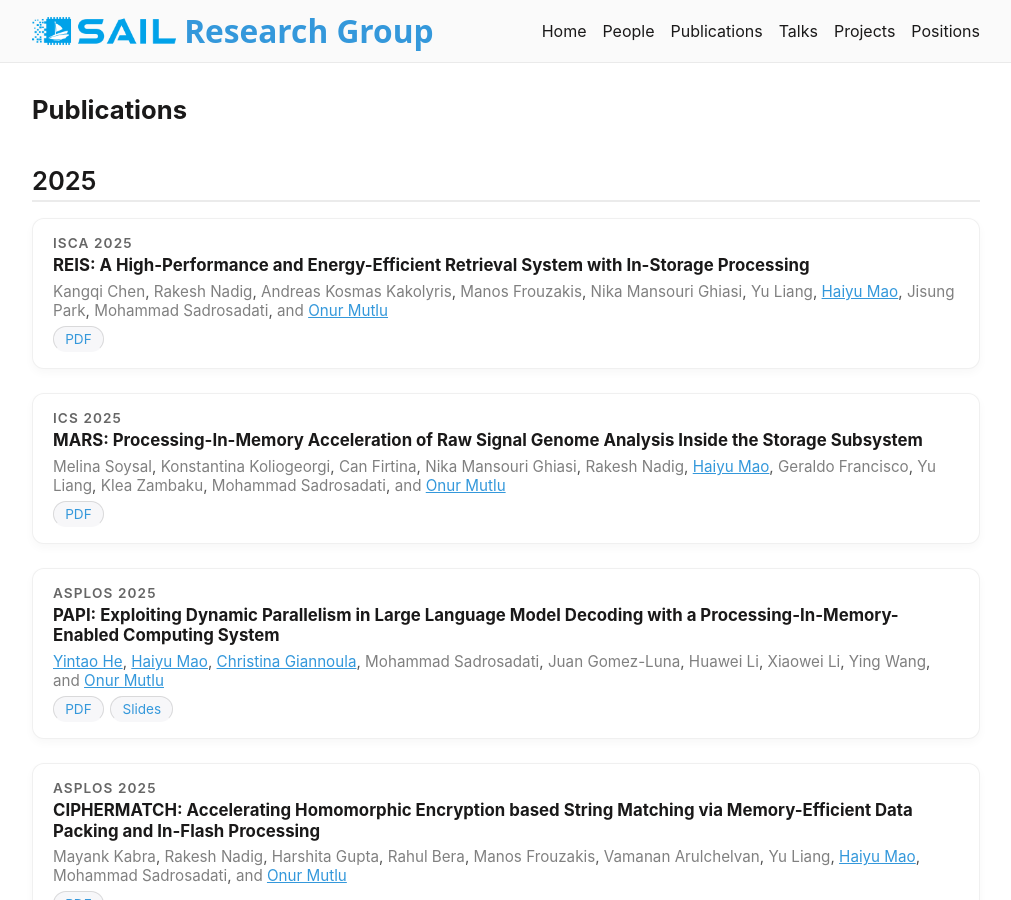
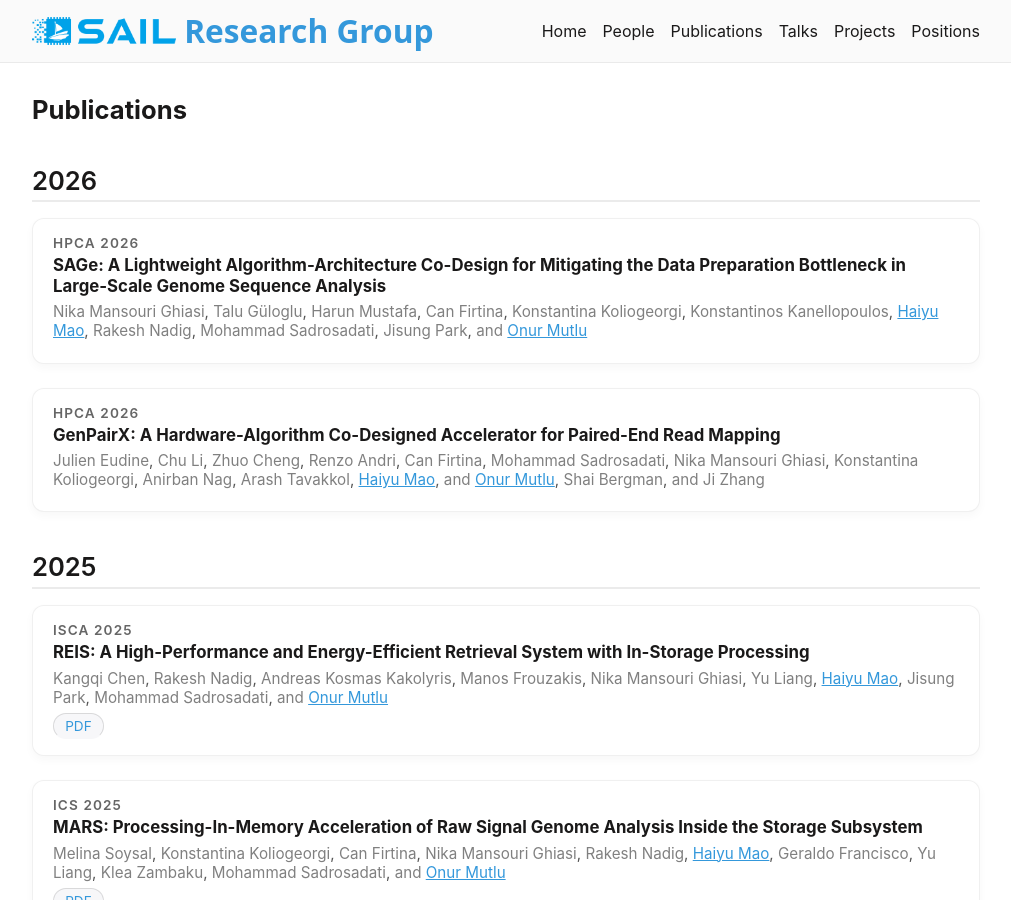
Before and after one commit to sail-research-group/sail-homepage, a Jekyll site: the page built from publications.md, in a window 1280 px wide and 900 px high. Shown: the whole window, without its empty margins (134-1145 px from the left). Built offline with Jekyll 4.4.1, drawn with Linux system fonts in a browser that asks for light colours.

Commit message:
Add SAGe and GenPairX papers to publications

```diff
--- a/_data/publications.yml
+++ b/_data/publications.yml
@@ -16,6 +16,16 @@
 #   video: "https://youtu.be/..."
 #   code: "https://github.com/something/megis"
 #   doi: "10.1145/XXXXXXX.YYYYYYY"
+
+- year: 2026
+  title: "SAGe: A Lightweight Algorithm-Architecture Co-Design for Mitigating the Data Preparation Bottleneck in Large-Scale Genome Sequence Analysis"
+  authors: "Nika Mansouri Ghiasi, Talu Güloglu, Harun Mustafa, Can Firtina, Konstantina Koliogeorgi, Konstantinos Kanellopoulos, <a href='https://hybol1993.github.io/'><u>Haiyu Mao</u></a>, Rakesh Nadig, Mohammad Sadrosadati, Jisung Park, and <a href='https://people.inf.ethz.ch/omutlu/'><u>Onur Mutlu</u></a>"
+  venue: "HPCA 2026"
+
+- year: 2026
+  title: "GenPairX: A Hardware-Algorithm Co-Designed Accelerator for Paired-End Read Mapping"
+  authors: "Julien Eudine, Chu Li, Zhuo Cheng, Renzo Andri, Can Firtina, Mohammad Sadrosadati, Nika Mansouri Ghiasi, Konstantina Koliogeorgi, Anirban Nag, Arash Tavakkol, <a href='https://hybol1993.github.io/'><u>Haiyu Mao</u></a>, and <a href='https://people.inf.ethz.ch/omutlu/'><u>Onur Mutlu</u></a>, Shai Bergman, and Ji Zhang"
+  venue: "HPCA 2026"
 
 - year: 2025
   title: "REIS: A High-Performance and Energy-Efficient Retrieval System with In-Storage Processing"
```
Also changed, not shown: 2 other files.
